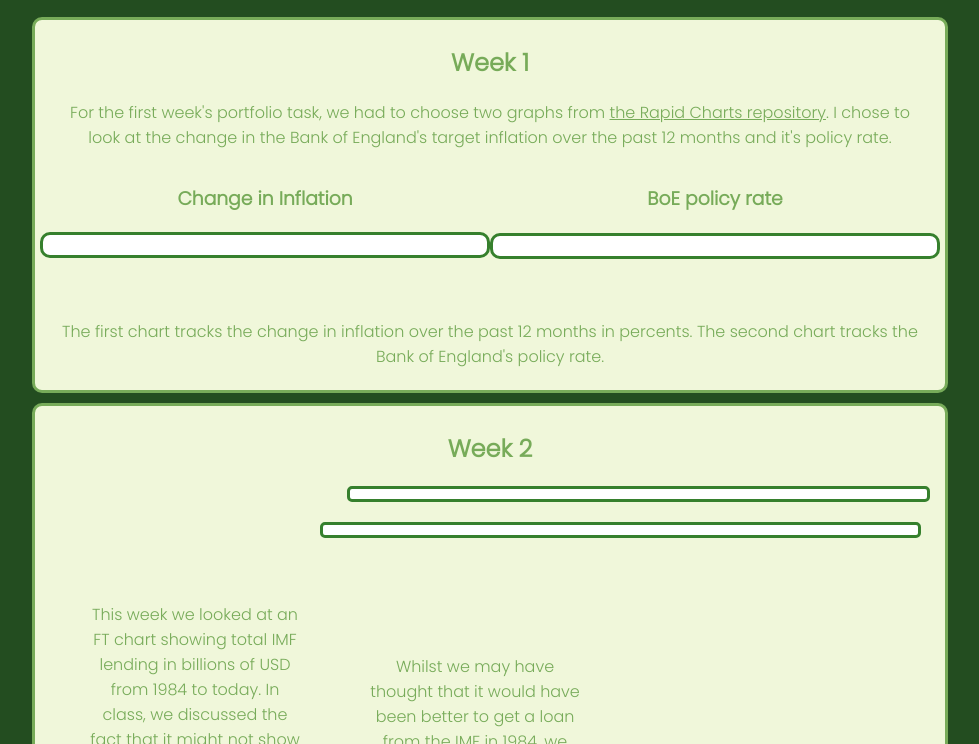
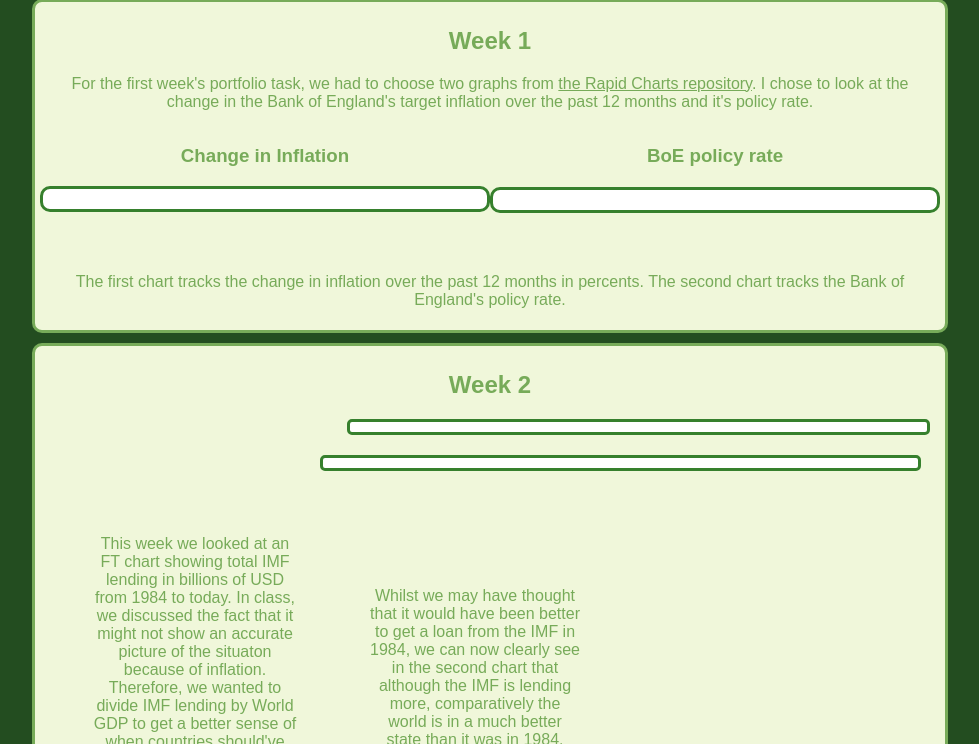
Before and after one commit to LMac123/LMac123.github.io, a plain HTML site: page index.html in a window 1280 px wide. Shown: the part 129-873 px from the top of the page, without its empty margins (150-1129 px from the left). Drawn offline with Linux system fonts and the light colour scheme; a script that the page names is missing.

Commit message:
Update index copy.css

```diff
--- a/index copy.css
+++ b/index copy.css
@@ -1,10 +1,4 @@
-/* Richard Davies, Data Science for Economists */
-
-/* This is my second proper css file */
-
-
-/* Import a font */
-@import url('https://fonts.googleapis.com/css2?family=Poppins:wght@300&display=swap');
+/* Liepa Macyte, Data Science for Economists */
 
 
 /* Set the background color for my page: */
@@ -17,7 +11,7 @@ body{
 /* Choose the appearance of the tags, h1, h3 and p: */
 h1, h2, h3, p{
     color:rgb(119,171,89);
-    font-family: 'Poppins', sans-serif;
+    font-family: Arial, Helvetica, sans-serif;
     text-align: center;
 }
 
```
